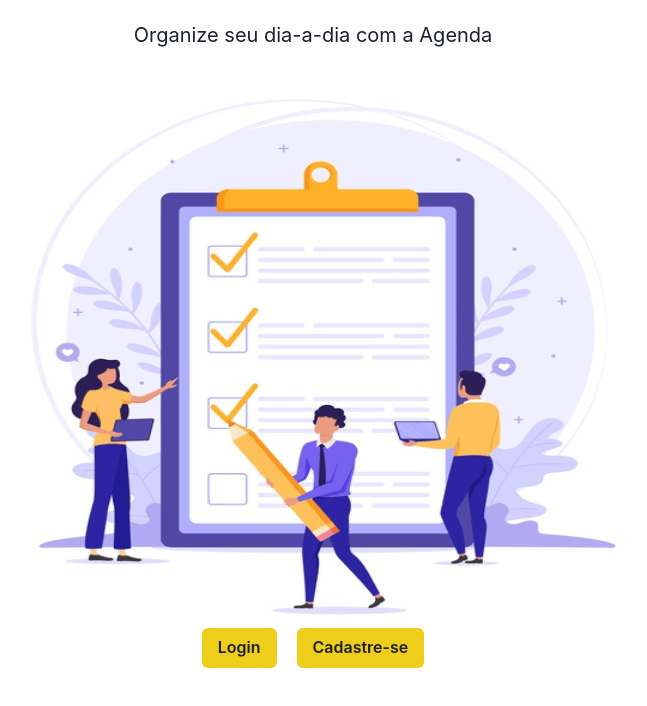
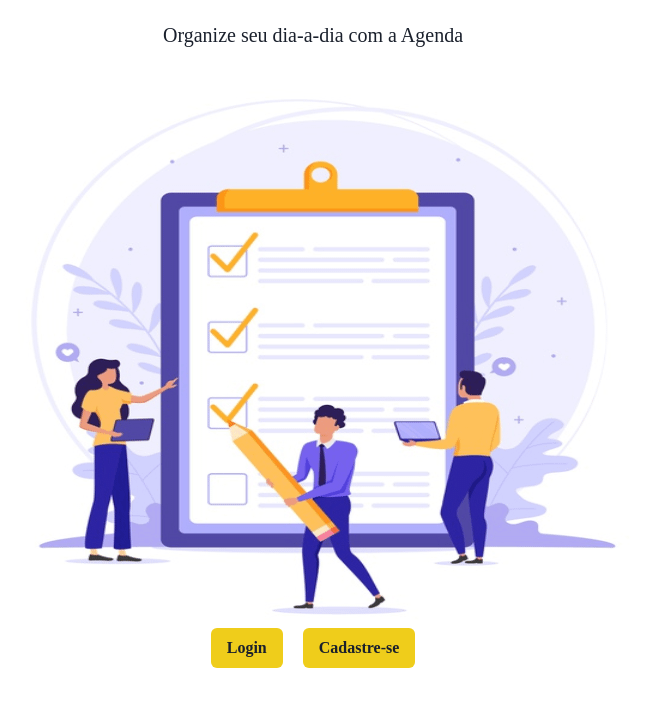
Before and after one commit to c-Tos1wa/To_Do_List, a Next.js app: page / in a window 1280 px wide. Shown: the top 706 px of the page, without its empty margins (327-974 px from the left). Built offline with nearby package versions, Linux system fonts and the light colour scheme.

Commit message:
adição de fonte padrão

```diff
--- a/styles/theme.js
+++ b/styles/theme.js
@@ -1,6 +1,11 @@
 import { extendTheme } from '@chakra-ui/react'
 
 const colors = {
+  gray:{
+    50: '#F0FFFF',
+    100: '#C4C4C4',
+    200: '#000000'
+  },
   brand: {
     900:'#AF2D2D',
     800:'#41AD4C',
@@ -10,6 +15,13 @@ const colors = {
   },
 }
 
-const theme = extendTheme({ colors });
+const fonts = {
+  heading: "Roboto Mono",
+  body: "Roboto Mono",
+  text: "Roboto Mono",
+  sansSerif: 'Ubuntu'
+}
+
+const theme = extendTheme({ colors, fonts });
 
 export default theme
```
